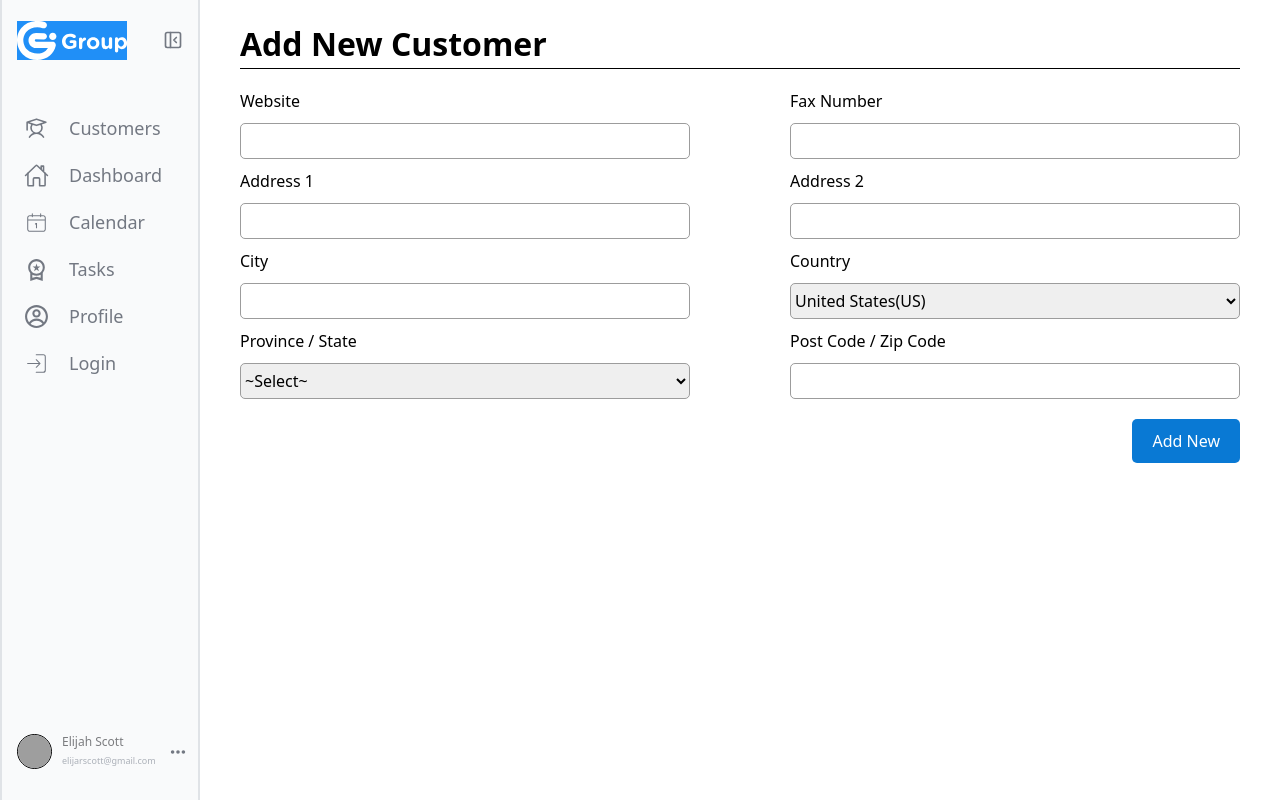
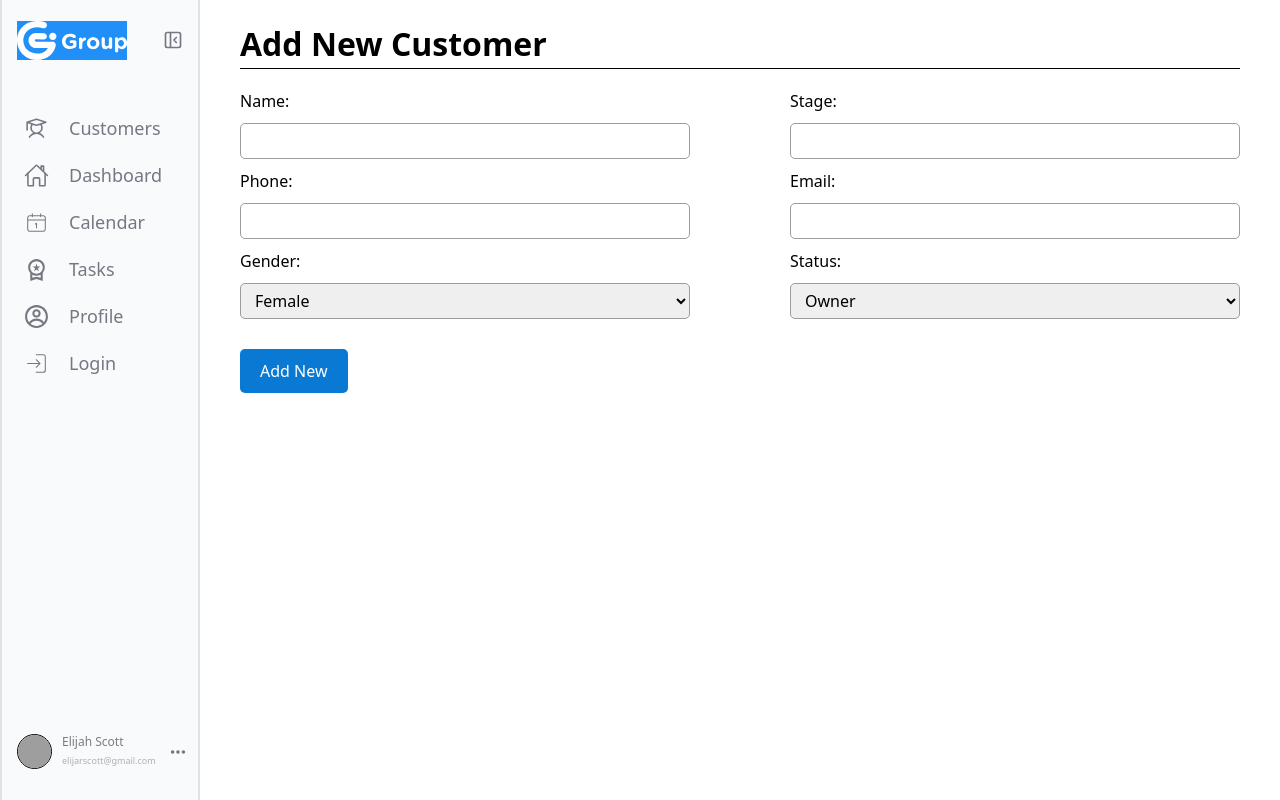
Before and after one commit to aliakbarimanov/gi-crm, a React (Create React App) app: page /newCustomer in a window 1280 px wide. Built offline with nearby package versions, Linux system fonts and the light colour scheme; grey boxes are pictures that could not be loaded.

Commit message:
Branch's task completed

```diff
--- a/src/components/newCustomer/NewCustomer.jsx
+++ b/src/components/newCustomer/NewCustomer.jsx
@@ -1,7 +1,54 @@
 import React from "react";
 import "../newCustomer/NewCustomer.scss";
 
+import axios from "axios";
+
+import { ToastContainer, toast } from "react-toastify";
+import "react-toastify/dist/ReactToastify.css";
+
+import { useForm } from "react-hook-form";
+import { yupResolver } from "@hookform/resolvers/yup";
+import { object, string } from "yup";
+
 const NewCustomer = () => {
+  const BASE_URL = "http://localhost:8085/edupo";
+
+  const newCustomerSchema = object({
+    name: string()
+      .required("Adı daxil etmədiniz!")
+      .trim("Adı daxil etmədiniz!"),
+    stage: string().required("Boş keçmək olmaz!").trim("Boş keçmək olmaz!"),
+    mobileNumber: string()
+      .required("Nömrəni daxil etmədiniz!")
+      .trim("Nömrəni daxil etmədiniz!"),
+    email: string()
+      .required("Emaili ünvanı daxil etmədiniz!")
+      .trim("Emaili ünvanı daxil etmədiniz!")
+      .matches(
+        /^[a-zA-Z0-9._%+-]+@[a-zA-Z0-9.-]+\.[a-zA-Z]{2,}$/,
+        "Düzgün email ünvanı daxil etməmisiniz!"
+      ),
+    gender: string().required("Boş keçmək olmaz!").trim("Boş keçmək olmaz!"),
+    status: string().required("Boş keçmək olmaz!").trim("Boş keçmək olmaz!"),
+  });
+
+  const {
+    register,
+    handleSubmit,
+    formState: { errors },
+  } = useForm({
+    resolver: yupResolver(newCustomerSchema),
+  });
+
+  const onSubmit = async (data) => {
+    await axios
+      .post(`${BASE_URL}/api/v1/customers`, data)
+      .then(() => {
+        toast("Məhsul uğurla yaradıldı!");
+      })
+      .catch((error) => console.log(error));
+  };
+
   return (
     <section className="newCustomer">
       <div className="container">
@@ -10,50 +57,78 @@ const NewCustomer = () => {
           <hr />
         </div>
         <div className="form">
-          <form>
+          <form onSubmit={handleSubmit(onSubmit)}>
             <div>
-              <label htmlFor="website">Website</label>
-              <input type="email" name="website" id="website" />
+              <label htmlFor="name">Name:</label>
+              <input type="text" name="name" id="name" {...register("name")} />
+              {errors.name && <span>{errors.name.message}</span>}
             </div>
             <div>
-              <label htmlFor="number">Fax Number</label>
-              <input type="number" name="number" id="number" />
+              <label htmlFor="stage">Stage:</label>
+              <input
+                type="text"
+                name="stage"
+                id="stage"
+                {...register("stage")}
+              />
+              {errors.stage && <span>{errors.stage.message}</span>}
             </div>
             <div>
-              <label htmlFor="address">Address 1</label>
-              <input type="text" name="address" id="address" />
+              <label htmlFor="phone">Phone:</label>
+              <input
+                type="text"
+                name="mobileNumber"
+                id="phone"
+                {...register("mobileNumber")}
+              />
+              {errors.mobileNumber && (
+                <span>{errors.mobileNumber.message}</span>
+              )}
             </div>
             <div>
-              <label htmlFor="address2">Address 2</label>
-              <input type="text" name="address2" id="address2" />
-            </div>
-
-            <div>
-              <label htmlFor="city">City</label>
-              <input type="text" name="city" id="city" />
+              <label htmlFor="email">Email:</label>
+              <input
+                type="email"
+                name="email"
+                id="email"
+                {...register("email")}
+              />
+              {errors.email && <span>{errors.email.message}</span>}
             </div>
             <div>
-              <label htmlFor="country">Country</label>
-              <select name="country" id="country">
-                <option value="us">United States(US)</option>
+              <label htmlFor="gender">Gender:</label>
+              <select name="gender" id="gender" {...register("gender")}>
+                <option value="female">Female</option>
+                <option value="male">Male</option>
               </select>
+              {errors.gender && <span>{errors.gender.message}</span>}
             </div>
-
             <div>
-              <label htmlFor="state">Province / State</label>
-              <select name="state" id="state">
-                <option value="state">~Select~</option>
+              <label htmlFor="status">Status:</label>
+              <select name="status" id="status" {...register("status")}>
+                <option value="owner">Owner</option>
+                <option value="ceo">CEO</option>
               </select>
+              {errors.status && <span>{errors.status.message}</span>}
             </div>
-
             <div>
-              <label htmlFor="code">Post Code / Zip Code</label>
-              <input type="number" name="code" id="code" />
+              <button>Add New</button>
             </div>
           </form>
-          <button>Add New</button>
         </div>
       </div>
+      <ToastContainer
+        position="bottom-right"
+        autoClose={3000}
+        hideProgressBar={false}
+        newestOnTop={false}
+        closeOnClick
+        rtl={false}
+        pauseOnFocusLoss
+        draggable
+        pauseOnHover
+        theme="dark"
+      />
     </section>
   );
 };
--- a/src/components/newCustomer/NewCustomer.scss
+++ b/src/components/newCustomer/NewCustomer.scss
@@ -1,40 +1,43 @@
-.newCustomer{
-    .container{
-        .headText{
+.newCustomer {
+  .container {
+    .headText {
       margin-bottom: 20px;
       font-weight: bold;
       font-size: 32px;
     }
-        .form{
-            form{
+    .form {
+      form {
         display: flex;
         gap: 10px;
         flex-wrap: wrap;
         justify-content: space-between;
-                div{
+        div {
           display: flex;
           flex-direction: column;
           gap: 10px;
           width: 45%;
-                    @media (max-width:768px) {
+          @media (max-width: 768px) {
             width: 100%;
           }
-                    input,select{
+          input,
+          select {
             border: 1px solid #9c9c9c;
-                        padding: 5px 0;
+            padding: 5px 10px;
             border-radius: 5px;
           }
+          span {
+            align-self: flex-end;
+            color: #ff0000;
           }
-
-            }
-
-        }
-        button{
+          button {
             padding: 10px 20px;
             color: #fff;
             background-color: rgb(9, 121, 212);
             margin-top: 20px;
-            float: right;
+            align-self: flex-start;
           }
         }
       }
+    }
+  }
+}
```
Also changed, not shown: package.json (+5 -2 lines), note.txt, 2 other files (tests, documents, lock files or other folders). Lines whose indentation alone changed are shown as unchanged.
